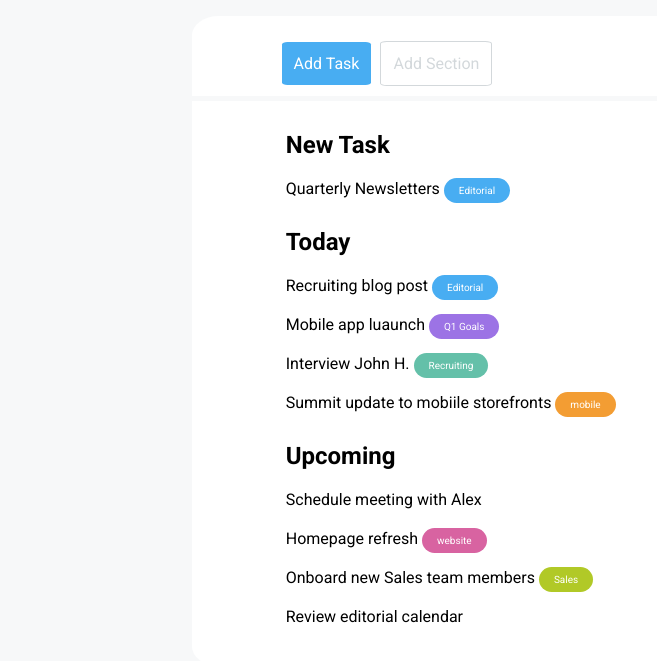
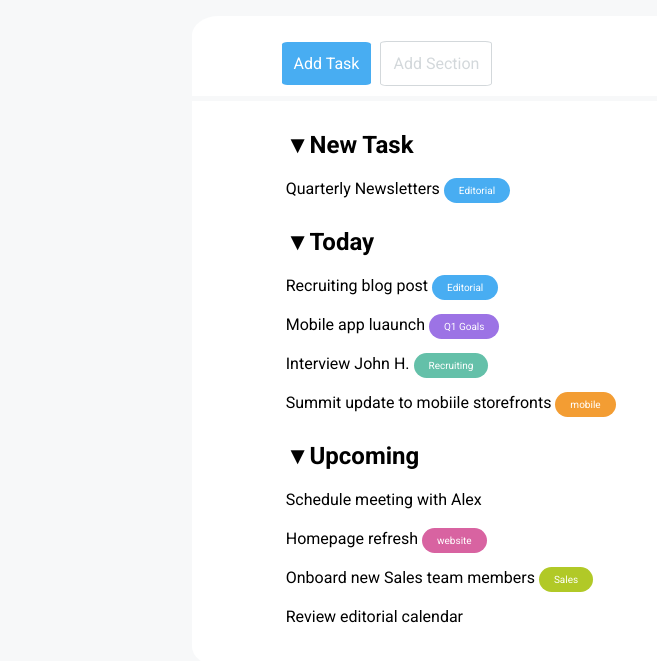
Before and after one commit to StefanoDaniello/html-css-toboolist, a plain HTML site: page index.html in a window 1280 px wide. Shown: the part 87-748 px from the top of the page, without its empty margins (0-657 px from the left). Drawn offline with Linux system fonts and the light colour scheme.

Commit message:
aggiunte freccie

```diff
--- a/file.css
+++ b/file.css
@@ -63,7 +63,7 @@ header{
 }
 
 .sezione2{
-    padding-left: 6%;
+ padding-left: 6%;
 }
 
 .sezione2 h2{
@@ -74,7 +74,6 @@ header{
     padding-top: 20px;
     list-style: none
 }
-
 
 .azzurro{
     background-color: #48ADF2;
--- a/index.html
+++ b/index.html
@@ -22,12 +22,12 @@
         </div>
         <div class="sezione2">
             <ul>
-                <li><h2>New Task</h2></li>
+                <li><h2><span>&#9660;</span>New Task</h2></li>
                 <li>Quarterly Newsletters
                     <span class="Button azzurro ">Editorial</span></li>
             </ul>
             <ul>
-                <li><h2>Today</h2></li>
+                <li><h2><span>&#9660;</span>Today</h2></li>
                 <li>Recruiting blog post
                     <span class="Button azzurro ">Editorial</span></li>
                 <li>Mobile app luaunch
@@ -38,7 +38,7 @@
                 <span class="Button arancione">mobile</span></li>
             </ul>
             <ul>
-                <li><h2>Upcoming</h2></li>
+                <li><h2><span>&#9660;</span>Upcoming</h2></li>
                 <li>Schedule meeting with Alex </li>
                 <li>Homepage refresh
                 <span class="Button violetto">website</span></li>
```
